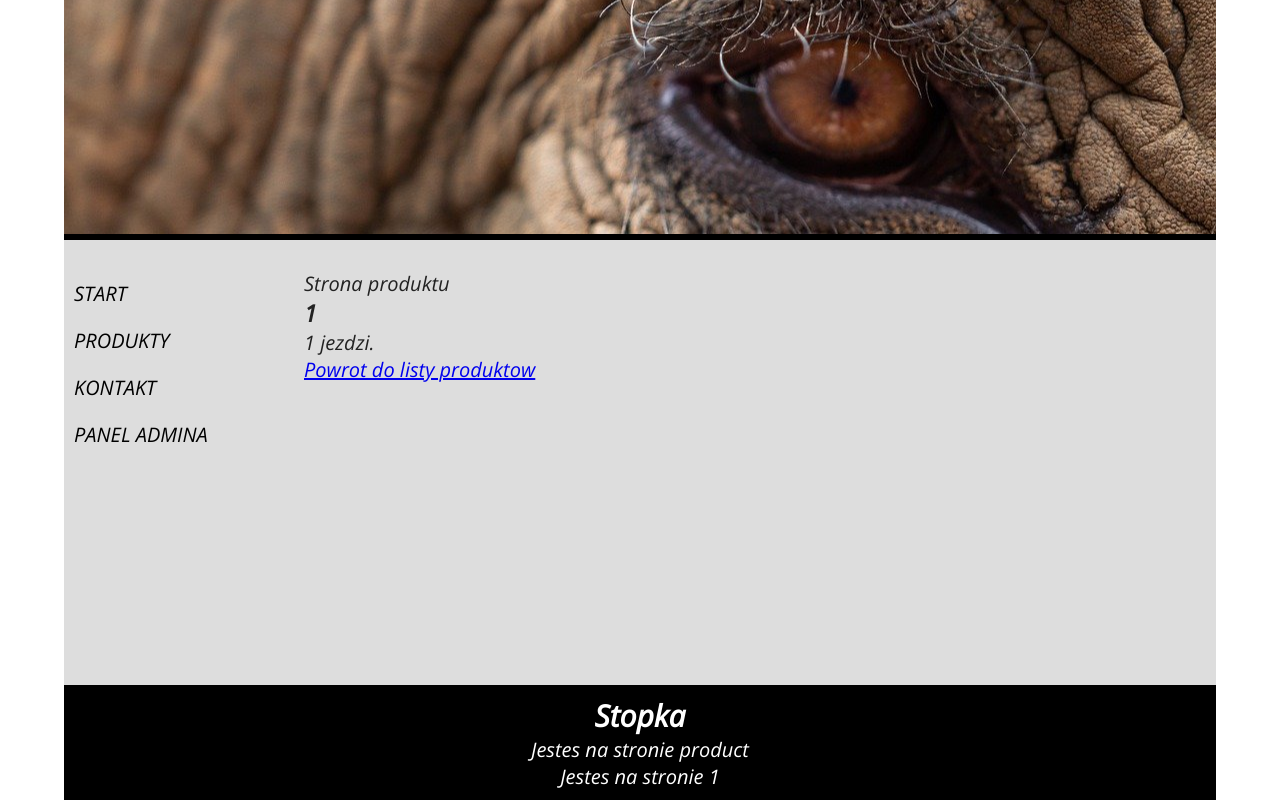
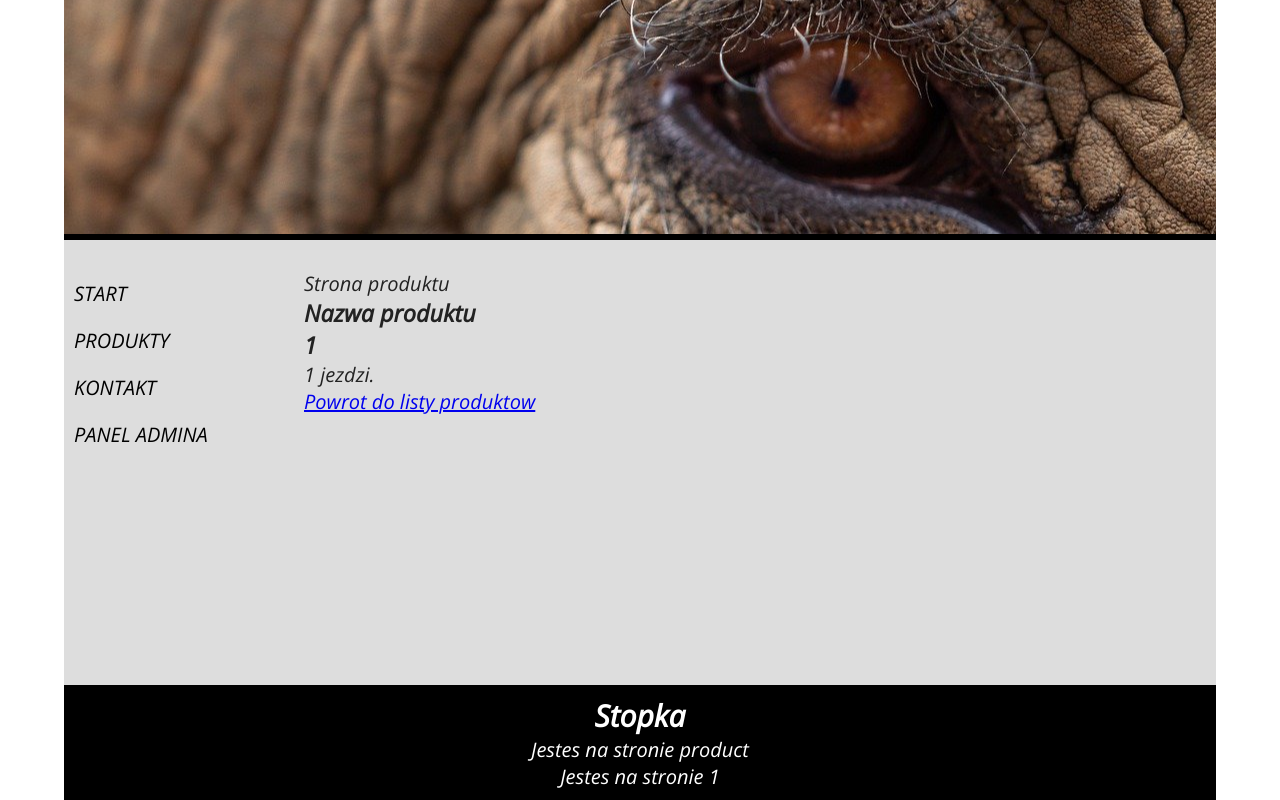
Before and after one commit to lukmul/asd, a React (Create React App) app in the folder s15-react-router-projekt/: page /product/1 in a window 1280 px wide. Built offline with nearby package versions, Linux system fonts and the light colour scheme.

Commit message:
Edit product name

```diff
--- a/s15-react-router-projekt/src/components/Product.js
+++ b/s15-react-router-projekt/src/components/Product.js
@@ -3,6 +3,7 @@ import React from 'react';
 const Product = (props) => {
     return (
         <article>
+            <h1>Nazwa produktu</h1>
             <h3>{props.productName}</h3>
             <p>{props.productName} jezdzi.</p>
         </article>
```
